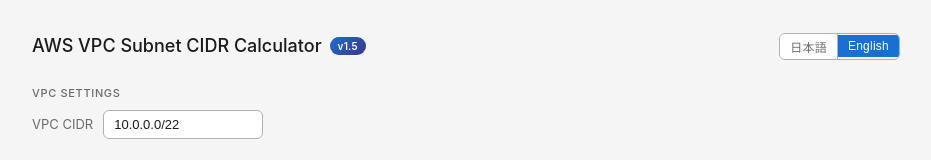
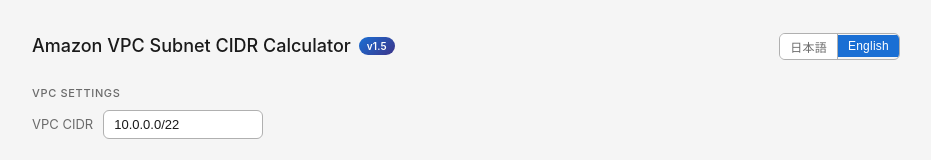
Before and after one commit to ishiharatma/aws-vpc-subnet-calculator, a plain HTML site: page docs/index.html in a window 1280 px wide. Shown: the top 160 px of the page, without its empty margins (174-1105 px from the left). Drawn offline with Linux system fonts and the light colour scheme.

```diff
--- a/docs/index.html
+++ b/docs/index.html
@@ -3,7 +3,7 @@
 <head>
 <meta charset="UTF-8">
 <meta name="viewport" content="width=device-width, initial-scale=1.0">
-<title>AWS VPC Subnet CIDR Calculator</title>
+<title>Amazon VPC Subnet CIDR Calculator</title>
 <!-- Google tag (gtag.js) -->
 <script async src="https://www.googletagmanager.com/gtag/js?id=G-Y3B4CBL400"></script>
 <script>
@@ -237,7 +237,7 @@
 <script>
 const i18n = {
   ja: {
-    pageTitle: 'AWS VPC サブネット CIDR 計算ツール',
+    pageTitle: 'Amazon VPC サブネット CIDR 計算ツール',
     secVpc: 'VPC設定',
     secOptions: 'オプション',
     secTiers: 'ティア構成',
@@ -286,7 +286,7 @@ const i18n = {
     vpcCidrPlaceholder: '例: 10.0.0.0/22',
   },
   en: {
-    pageTitle: 'AWS VPC Subnet CIDR Calculator',
+    pageTitle: 'Amazon VPC Subnet CIDR Calculator',
     secVpc: 'VPC Settings',
     secOptions: 'Options',
     secTiers: 'Tier Configuration',
```
Also changed, not shown: docs/index-v8.html (+2 -2 lines), images/screenshot-en.png, images/screenshot-ja.png, images/screenshot-result-en.png (added), images/screenshot-result-ja.png (added), 3 other files.
